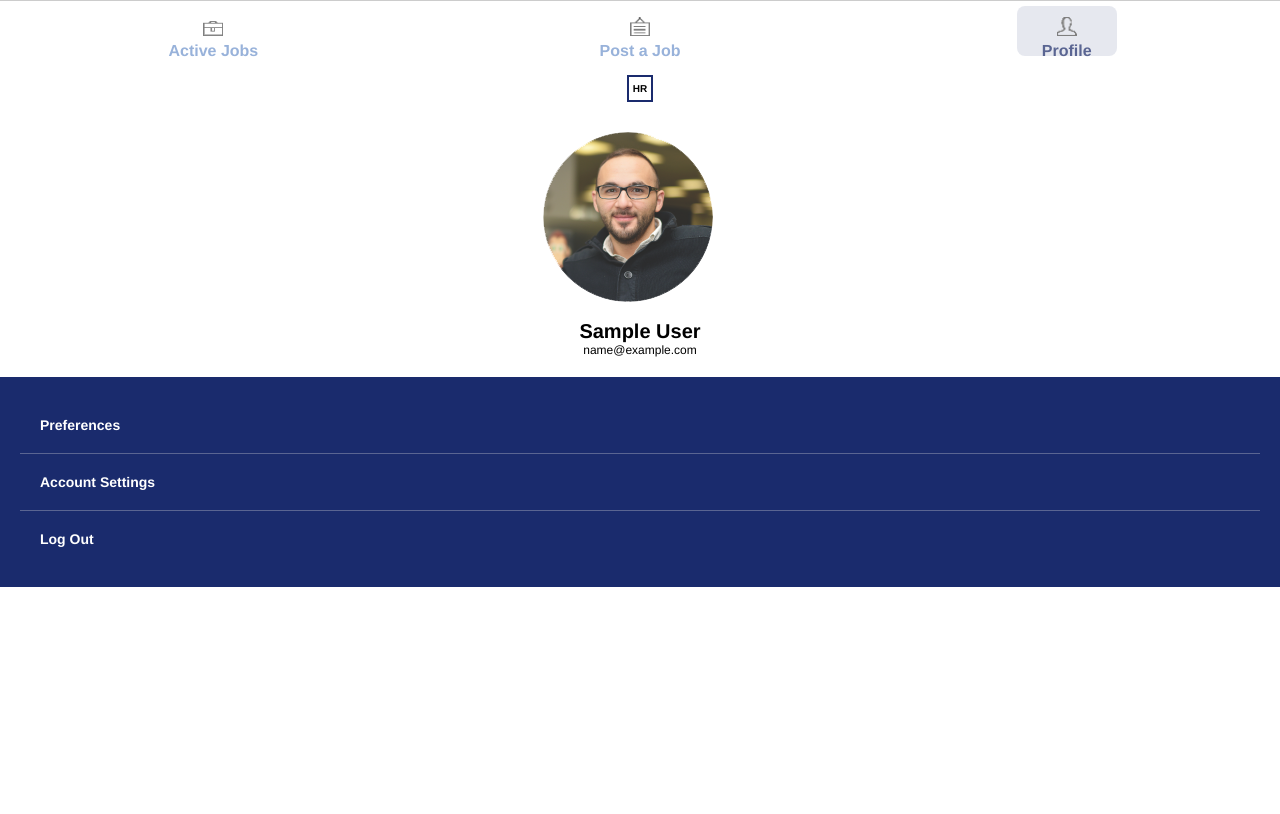
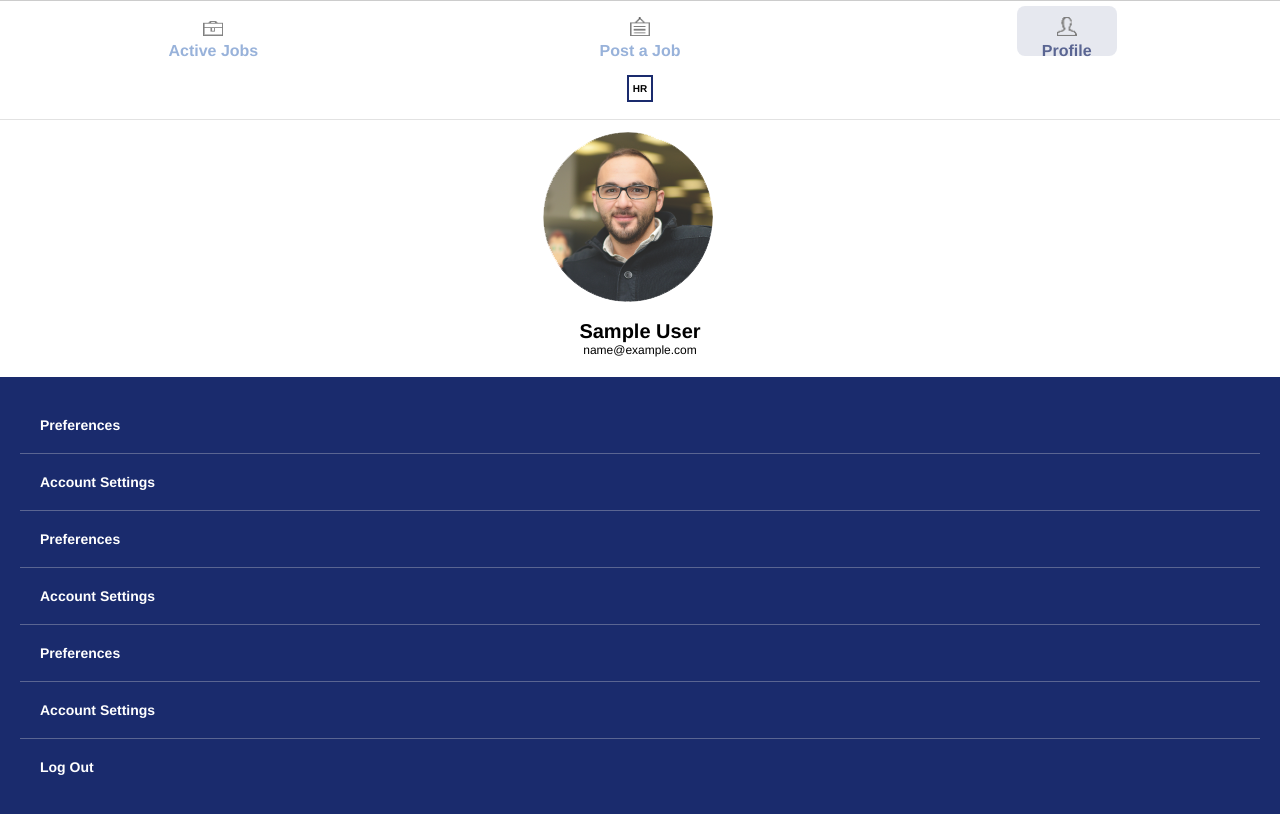
Before and after one commit to mikeint/migaloo, a React (Create React App) app in the folder client/: page /profile in a window 1280 px wide. Built offline with nearby package versions, Linux system fonts and the light colour scheme; sample sign-in values are in the browser's storage.

Commit message:
small changes

```diff
--- a/client/src/components/TopBar/TopBar.css
+++ b/client/src/components/TopBar/TopBar.css
@@ -3,6 +3,8 @@
     height: 60px;
     float: left;
     text-align: center;
+    background: #fff;
+    border-bottom: 1px solid #e2e2e2;
 }
 
 .topBarLogo{
--- a/client/src/pages/Profile/Profile.js
+++ b/client/src/pages/Profile/Profile.js
@@ -43,6 +43,10 @@ class Profile extends React.Component{
                     </div>
                     <div className='profileBottom'>
 
+                    <div className="profileItem"><a target="_blank"><div className="">Preferences</div></a></div>
+                        <div className="profileItem"><a target="_blank"><div className="">Account Settings</div></a></div>
+                        <div className="profileItem"><a target="_blank"><div className="">Preferences</div></a></div>
+                        <div className="profileItem"><a target="_blank"><div className="">Account Settings</div></a></div>
                         <div className="profileItem"><a target="_blank"><div className="">Preferences</div></a></div>
                         <div className="profileItem"><a target="_blank"><div className="">Account Settings</div></a></div>
                         <div className="profileItem" onClick={this.handleLogout}><a target="_blank"><div className="">Log Out</div></a></div>
```
